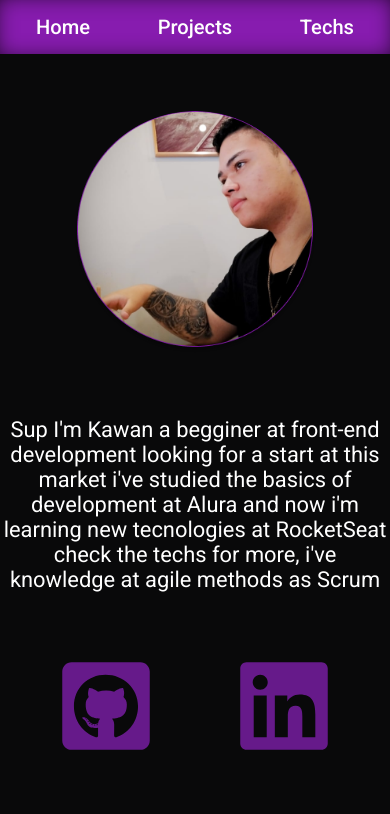
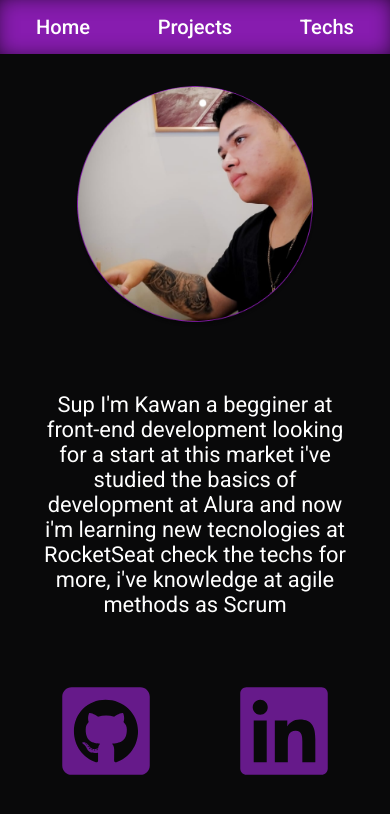
Before and after one commit to KawanHSB/portfolio, a React (Vite) app: page / in a window 390 px wide. Shown: the top 814 px of the page. Built offline with nearby package versions, Linux system fonts and the light colour scheme.

Commit message:
lateral home P padding for media max-width 1080

```diff
--- a/src/components/HomeContent/styles.module.scss
+++ b/src/components/HomeContent/styles.module.scss
@@ -77,6 +77,8 @@
 
         p {
             text-align: center;
+            padding-left: 10vw;
+            padding-right: 10vw;
         }
 
         footer {
```
